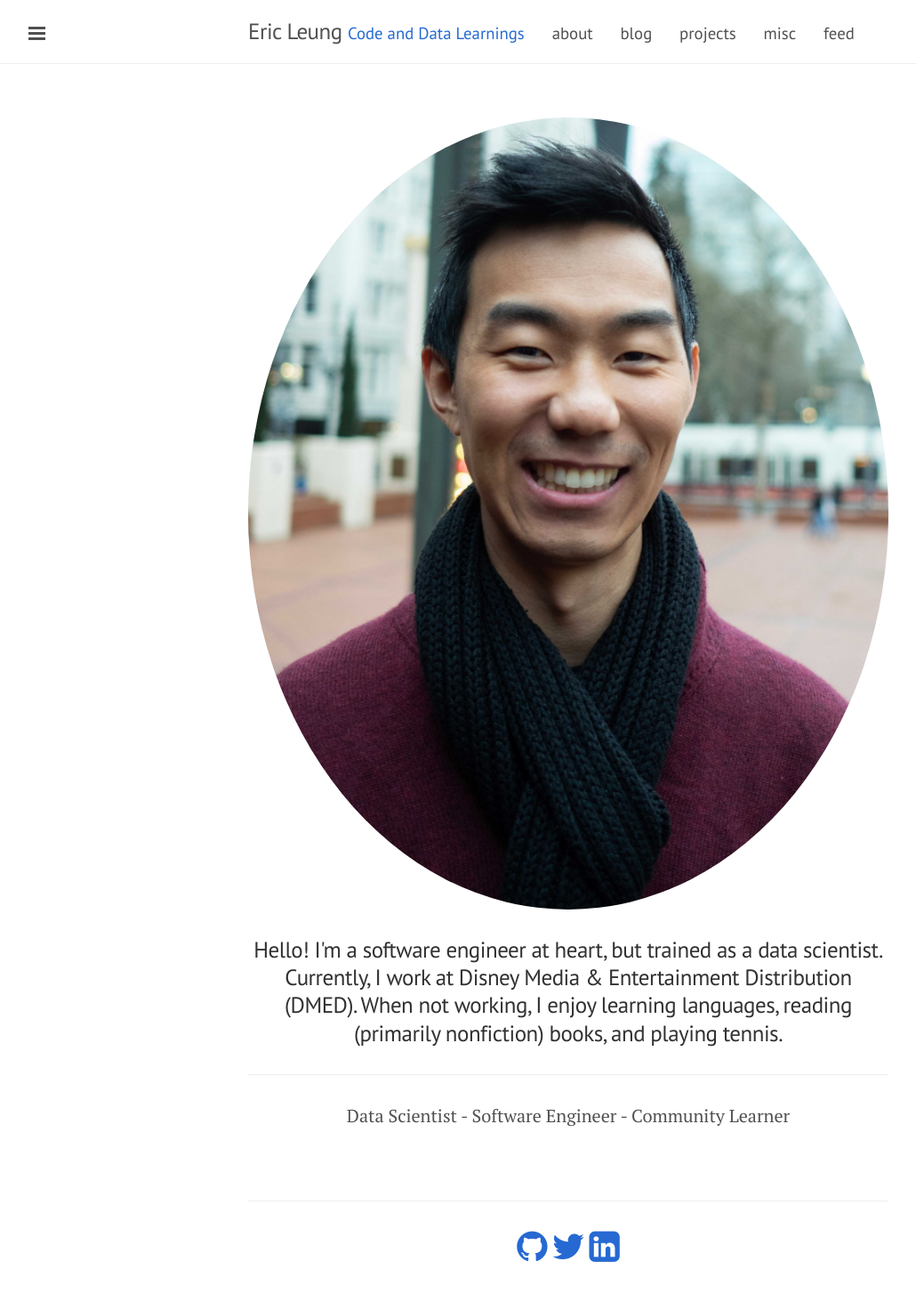
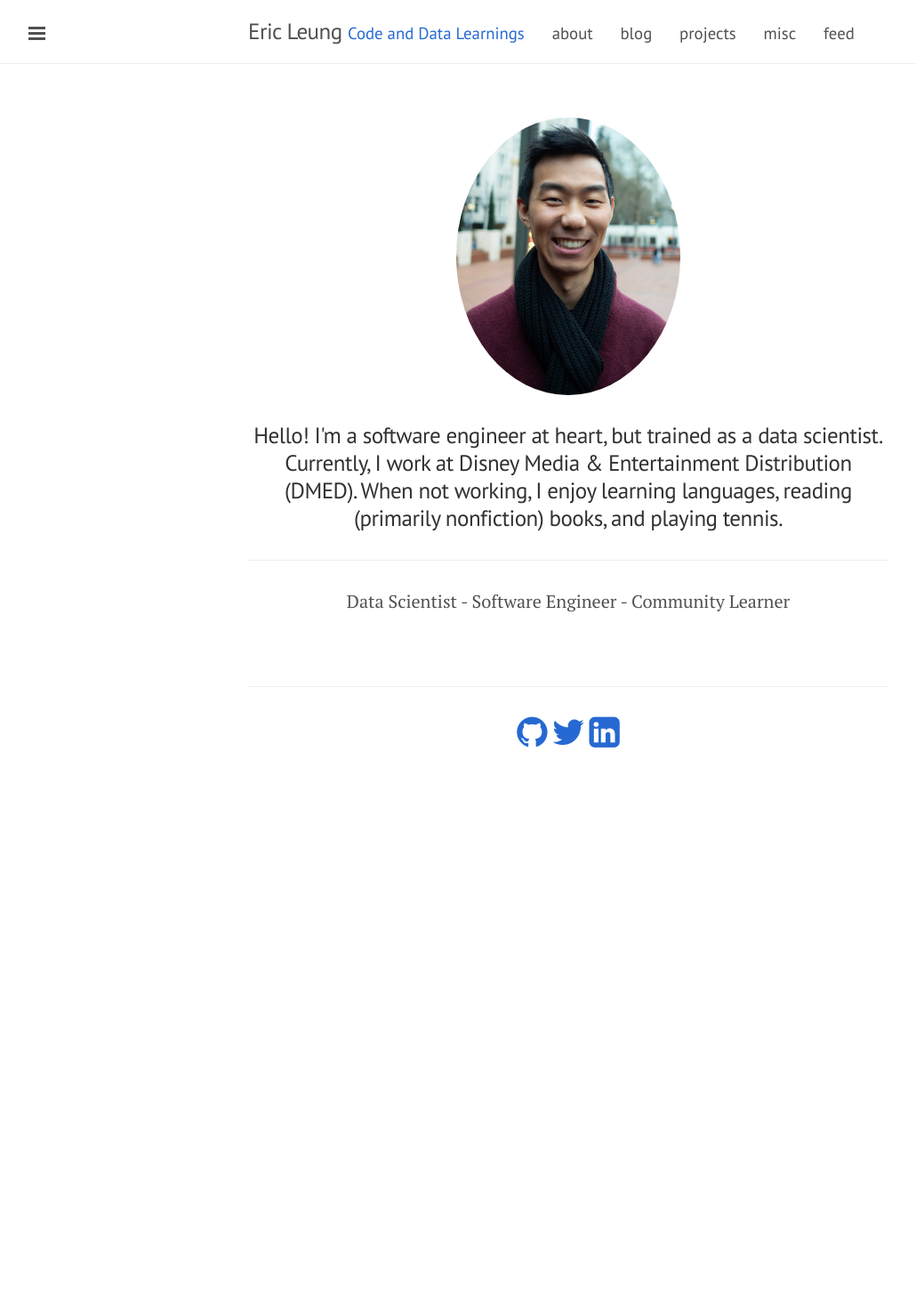
Before and after one commit to erictleung/erictleung.github.io, a Jekyll site: the page built from index.md, in a window 1280 px wide. Shown: the whole page at 89% size, without its empty margins (1-1031 px from the left). Built offline with Jekyll 4.4.1, drawn with Linux system fonts in a browser that asks for light colours; nearby versions of some CDN libraries; after the commit the page ends 900 px from its top, so only the background shows below that.

Commit message:
Update profile picture size on landing page

```diff
--- a/index.md
+++ b/index.md
@@ -7,7 +7,7 @@ description: |
     learning.
 ---
 
-<img src="assets/weathermachine_headshot.jpg" alt="Headshot profile picture" style="border-radius: 50%">
+<img src="assets/weathermachine_headshot.jpg" alt="Headshot profile picture" style="border-radius: 50%" width="35%">
 
 <h3 class="text-center">
     Hello!
```
